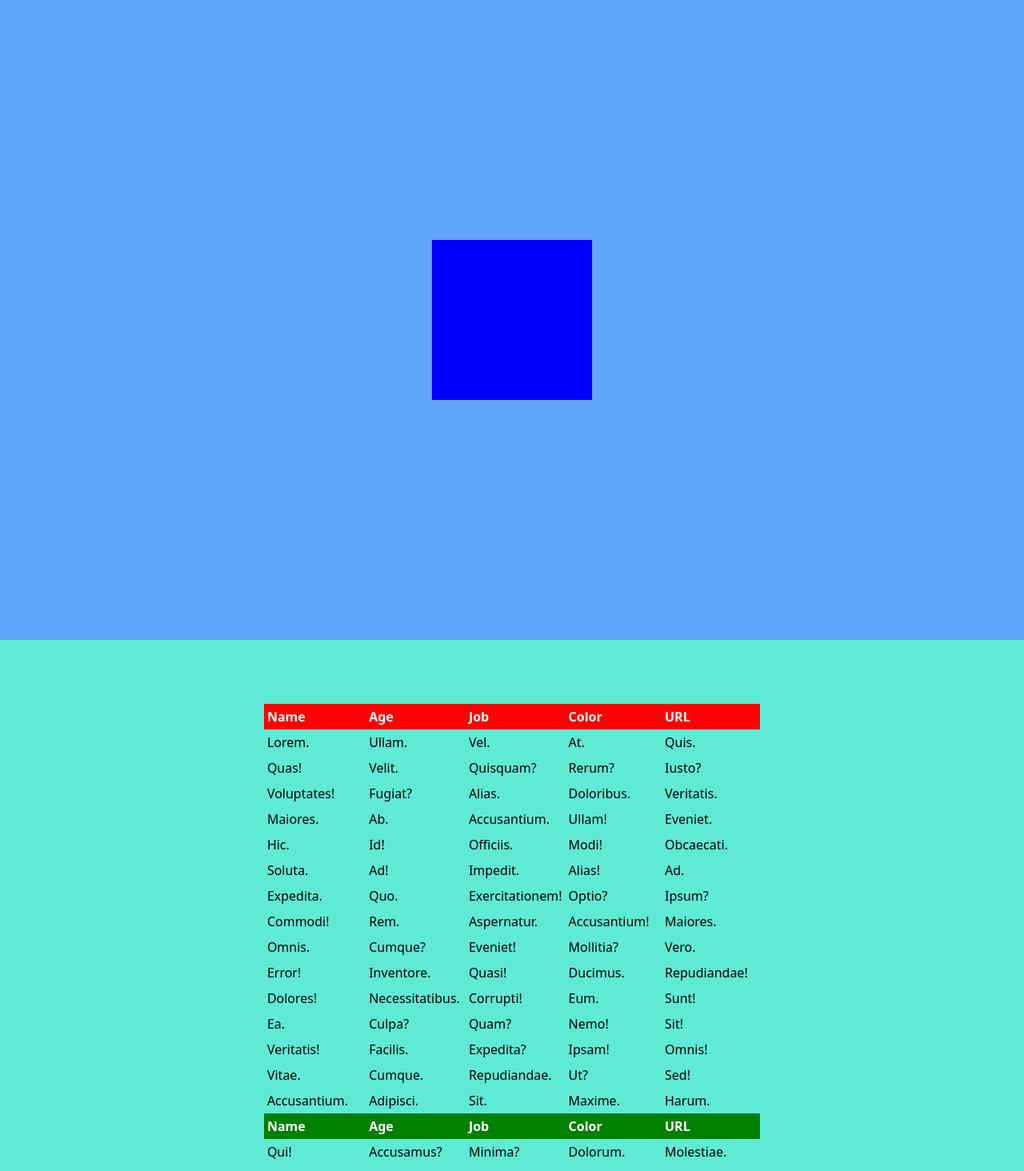
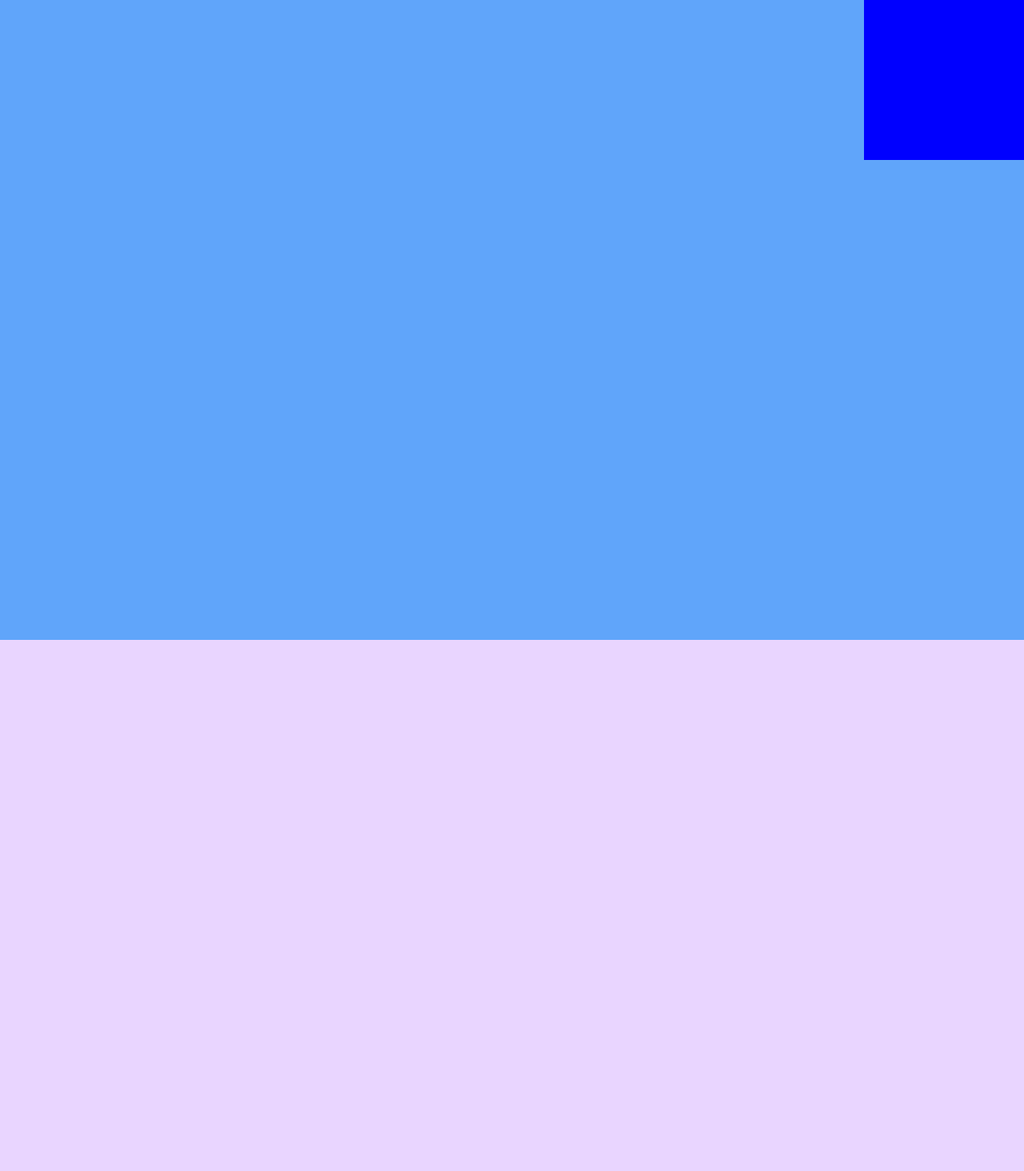
Before and after one commit to abruptpause/red-template-nextjs, a Next.js app: page / in a window 1280 px wide. Shown: the top 1464 px of the page at 80% size. Built offline with nearby package versions, Linux system fonts and the light colour scheme; a web font is replaced by a local one.

Commit message:
better simple component example

```diff
--- a/components/simple.js
+++ b/components/simple.js
@@ -3,7 +3,7 @@
 // https://codepen.io/anon/pen/JOOBxg
 
 const Simple = () => (
-  <div className="grid w-full bg-blue-400 min-h-screen items-center justify-center p-20">
+  <div className="grid w-full bg-blue-400 min-h-screen justify-end">
     <div id="child">
     </div>
   </div>
--- a/pages/index.js
+++ b/pages/index.js
@@ -1,14 +1,13 @@
 #!/usr/bin/env node
 
 import Simple from '../components/simple.js'
-import Table from '../components/table.js'
-import Text from '../components/text.js'
+// import Table from '../components/table.js'
+// import Text from '../components/text.js'
 
 const Home = () => (
   <div>
     <Simple />
-    <Table />
-    <Text />
+    <div className="min-h-screen bg-purple-200"></div>
   </div>
 )
 
```
